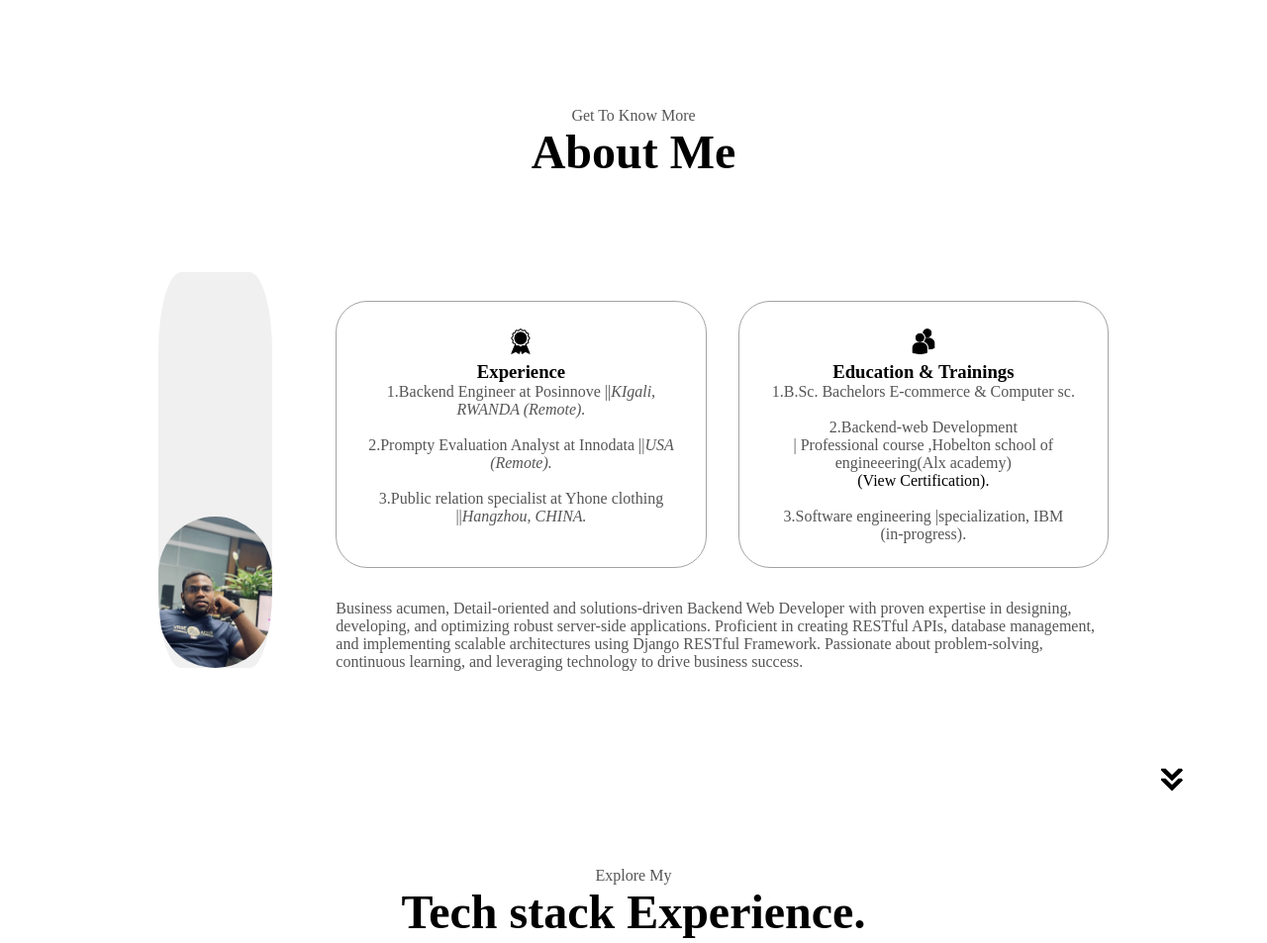
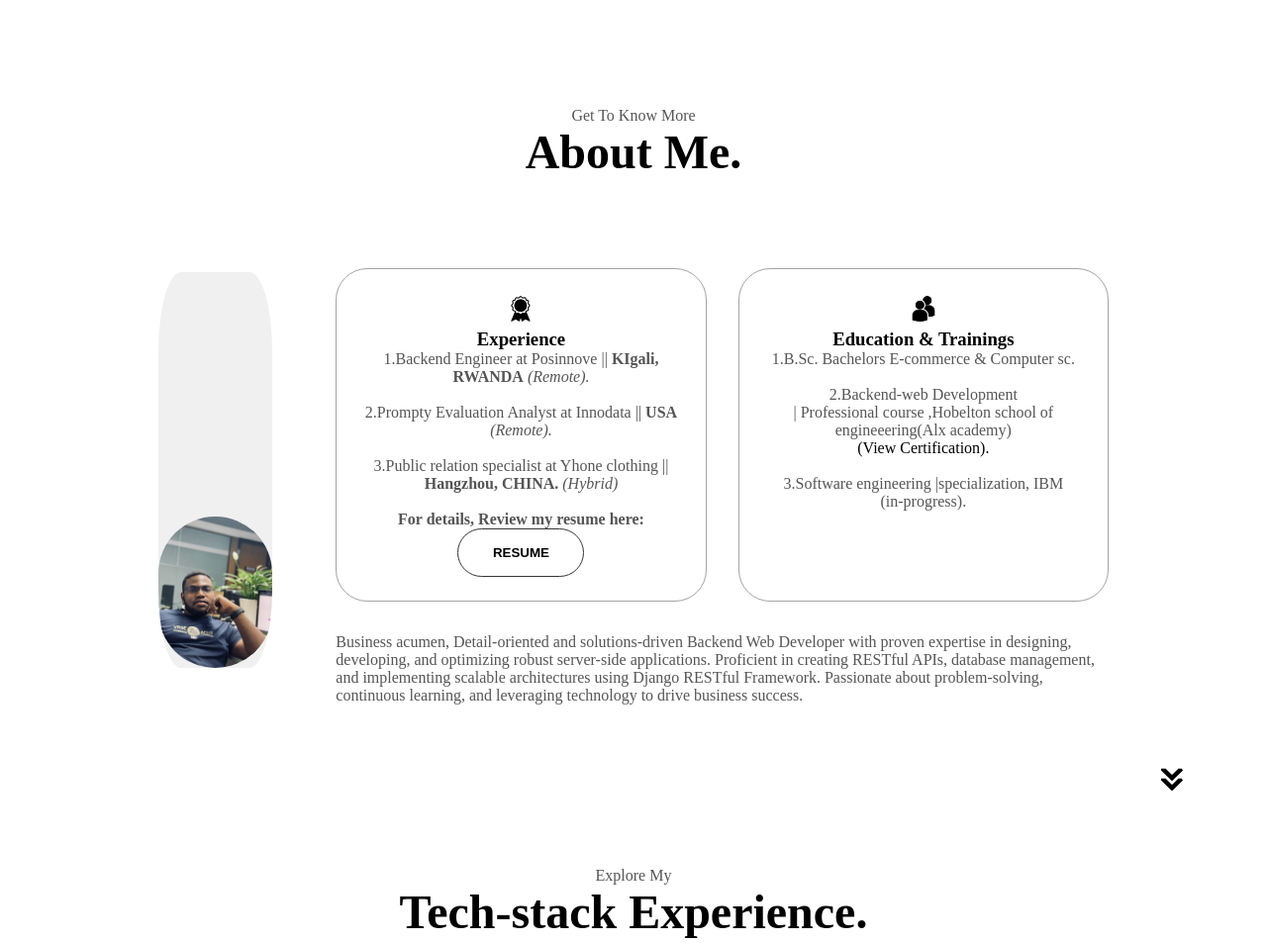
Before and after one commit to Agape-pr/personal-repo, a plain HTML site: page index.html in a window 1280 px wide. Shown: the part 820-1773 px from the top of the page at 99% size. Drawn offline with Linux system fonts and the light colour scheme.

Commit message:
made a litt;e updates.

```diff
--- a/index.html
+++ b/index.html
@@ -42,7 +42,7 @@
       </div>
       <div class="section__text">
         <p class="section__text__p1">Hello, I'm</p>
-        <h1 class="title">Agape Mugisha</h1>
+        <h1 class="title">Agape Mugisha.</h1>
         <p class="section__text__p2">Backend Engineer</p>
         <div class="btn-container">
           <button
@@ -74,7 +74,7 @@
     </section>
     <section id="about">
       <p class="section__text__p1">Get To Know More</p>
-      <h1 class="title">About Me</h1>
+      <h1 class="title">About Me.</h1>
       <div class="section-container">
         <div class="section__pic-container">
           <img
@@ -92,9 +92,13 @@
                 class="icon"
               />
               <h3>Experience</h3>
-              <p>1.Backend Engineer at Posinnove ||<i>KIgali, RWANDA (Remote).</i></p><br>
-              <p>2.Prompty Evaluation Analyst at Innodata ||<i>USA (Remote).</i></p><br>
-              <p>3.Public relation specialist at Yhone clothing ||<i>Hangzhou, CHINA.</i></p>
+              <p>1.Backend Engineer at Posinnove || <b>KIgali, RWANDA</b> <i>(Remote).</i></p><br>
+              <p>2.Prompty Evaluation Analyst at Innodata || <b>USA</b> <i> (Remote).</i></p><br>
+              <p>3.Public relation specialist at Yhone clothing ||<b> Hangzhou, CHINA.</b><i> (Hybrid)</i></p><br>
+              <p><b>For details, Review my resume here:<br><button
+                class="btn btn-color-2"
+                onclick="window.open('./assets/Resume-Agape Mugisha.pdf')"
+              ></b>  RESUME </button></p>
             </div>
             <div class="details-container">
               <img
@@ -129,7 +133,7 @@
     </section>
     <section id="experience">
       <p class="section__text__p1">Explore My</p>
-      <h1 class="title">Tech stack Experience.</h1>
+      <h1 class="title">Tech-stack Experience.</h1>
       <div class="experience-details-container">
         <div class="about-containers">
           <div class="details-container">
```
